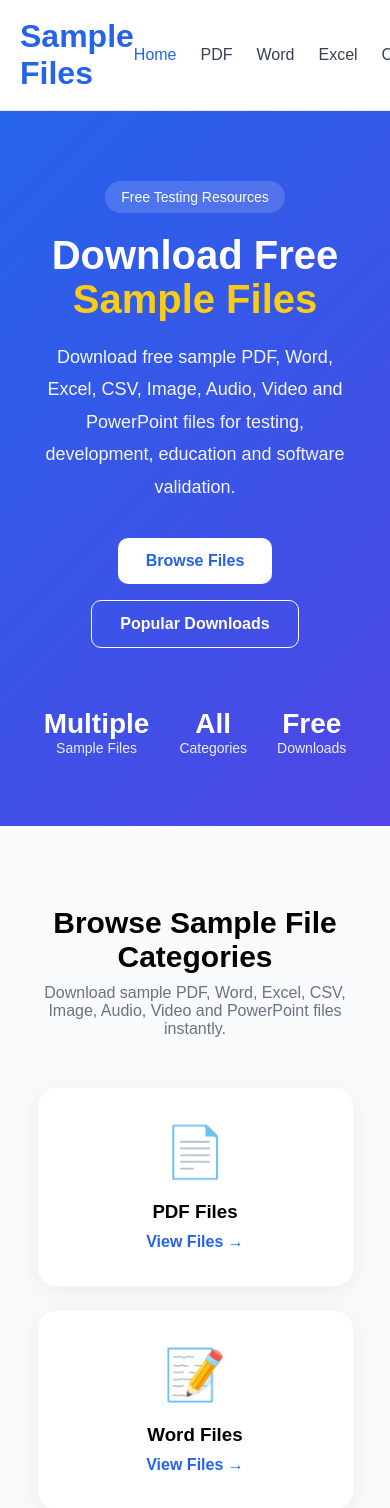
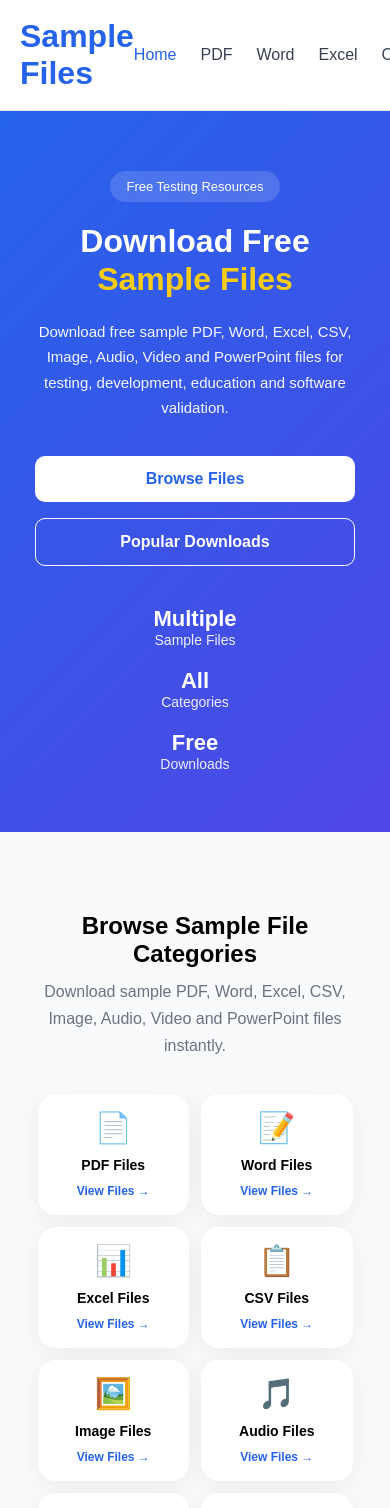
Before and after one commit to harichandranc/sample-files, a React (Vite) app: page / in a window 390 px wide. Shown: the top 1508 px of the page. Built offline with nearby package versions, Linux system fonts and the light colour scheme.

Commit message:
Update project

```diff
--- a/src/styles/home.css
+++ b/src/styles/home.css
@@ -58,7 +58,7 @@
   border-radius: 10px;
   text-decoration: none;
   font-weight: 600;
-  transition: 0.3s;
+  transition: all 0.3s ease;
 }
 
 .btn-primary {
@@ -116,6 +116,9 @@
 
 .section-header p {
   color: #6b7280;
+  max-width: 700px;
+  margin: auto;
+  line-height: 1.7;
 }
 
 .category-grid {
@@ -135,7 +138,7 @@
   color: inherit;
   text-align: center;
   box-shadow: 0 5px 25px rgba(0, 0, 0, 0.06);
-  transition: 0.3s;
+  transition: all 0.3s ease;
 }
 
 .category-card:hover {
@@ -157,27 +160,10 @@
   font-weight: 600;
 }
 
-/* MOBILE */
+/* SEO CONTENT */
 
-@media (max-width: 768px) {
-  .hero {
-    padding: 70px 20px;
-  }
-
-  .hero h1 {
-    font-size: 40px;
-  }
-
-  .hero-stats {
-    gap: 30px;
-  }
-
-  .section-header h2 {
-    font-size: 30px;
-  }
-}
 .seo-content {
-  padding: 80px 0;
+  padding: 80px 20px;
   background: #ffffff;
 }
 
@@ -194,3 +180,150 @@
   color: #64748b;
   text-align: center;
 }
+
+/* TABLET */
+
+@media (max-width: 992px) {
+  .hero h1 {
+    font-size: 48px;
+  }
+
+  .section-header h2,
+  .seo-content h2 {
+    font-size: 32px;
+  }
+}
+
+/* MOBILE */
+
+@media (max-width: 768px) {
+  .hero {
+    padding: 70px 20px;
+  }
+
+  .hero-badge {
+    font-size: 13px;
+  }
+
+  .hero h1 {
+    font-size: 38px;
+    line-height: 1.2;
+  }
+
+  .hero p {
+    font-size: 16px;
+    line-height: 1.7;
+  }
+
+  .hero-buttons {
+    flex-direction: column;
+    align-items: center;
+  }
+
+  .btn-primary,
+  .btn-secondary {
+    width: 100%;
+    max-width: 320px;
+    text-align: center;
+  }
+
+  .hero-stats {
+    gap: 30px;
+    margin-top: 40px;
+  }
+
+  .hero-stats strong {
+    font-size: 24px;
+  }
+
+  .section-header {
+    margin-bottom: 35px;
+  }
+
+  .section-header h2 {
+    font-size: 28px;
+  }
+
+  .seo-content h2 {
+    font-size: 28px;
+  }
+
+  .seo-content p {
+    font-size: 15px;
+    line-height: 1.8;
+  }
+
+  .category-grid {
+    grid-template-columns: repeat(2, 1fr);
+    gap: 15px;
+  }
+
+  .category-card {
+    padding: 20px 12px;
+  }
+
+  .category-card .icon {
+    font-size: 34px;
+    margin-bottom: 12px;
+  }
+
+  .category-card h3 {
+    font-size: 15px;
+    margin-bottom: 8px;
+  }
+
+  .category-card span {
+    font-size: 13px;
+  }
+}
+
+/* SMALL MOBILE */
+
+@media (max-width: 480px) {
+  .hero {
+    padding: 60px 15px;
+  }
+
+  .hero h1 {
+    font-size: 32px;
+  }
+
+  .hero p {
+    font-size: 15px;
+  }
+
+  .hero-stats {
+    flex-direction: column;
+    gap: 20px;
+  }
+
+  .hero-stats strong {
+    font-size: 22px;
+  }
+
+  .section-header h2,
+  .seo-content h2 {
+    font-size: 24px;
+  }
+
+  .category-grid {
+    grid-template-columns: repeat(2, 1fr);
+    gap: 12px;
+  }
+
+  .category-card {
+    padding: 16px 10px;
+  }
+
+  .category-card .icon {
+    font-size: 30px;
+  }
+
+  .category-card h3 {
+    font-size: 14px;
+  }
+
+  .category-card span {
+    font-size: 12px;
+  }
+}
```
